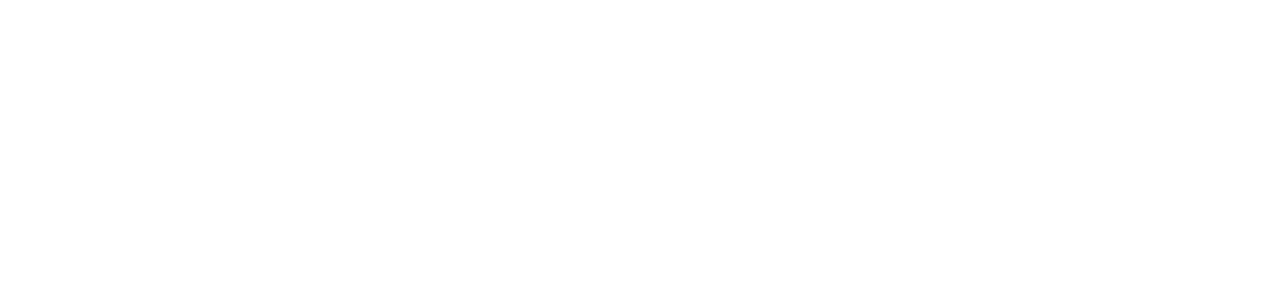
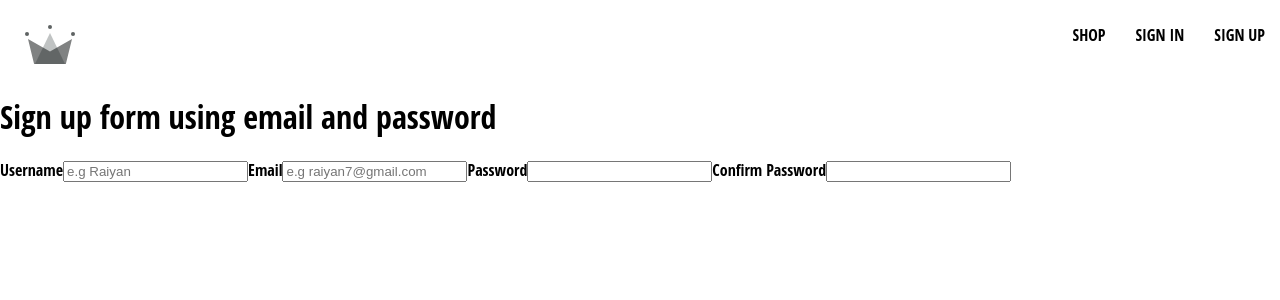
Before and after one commit to NabilRaiyan/Crwn-Clothing, a React (Create React App) app: page /sign-up in a window 1280 px wide. Before the commit this address had no page. Shown: the top 300 px of the page. Built offline with nearby package versions, Linux system fonts and the light colour scheme.

Commit message:
Adding sign up form

```diff
--- a/src/App.js
+++ b/src/App.js
@@ -2,6 +2,7 @@
 import Home from "./routes/home/home.component";
 import Navigation from './routes/navigation/navigation.component';
 import SignIn from './routes/sign-in/sign-in.component';
+import SignUp from './components/sign-up-form/signUpFormComponent';
 
 const Shop  = () =>{
   return (
@@ -20,6 +21,7 @@
         <Route index element={<Home />}></Route>
         <Route path='/shop' element={<Shop />}></Route>
         <Route path='/sign-in' element={<SignIn />}></Route>
+        <Route path='/sign-up' element={<SignUp />}></Route>
       </Route>
     </Routes>
 
--- /dev/null
+++ b/src/components/sign-up-form/signUpFormComponent.jsx
@@ -0,0 +1,23 @@
+
+
+const SignUp = ()=>{
+
+    return(
+        <div>
+            <h1>Sign up form using email and password</h1>
+            <label>Username</label>
+            <input placeholder = 'e.g Raiyan' type="text" required/>
+
+            <label>Email</label>
+            <input placeholder="e.g raiyan7@gmail.com" type="email" required/>
+
+            <label>Password</label>
+            <input type="password" required/>
+
+            <label>Confirm Password</label>
+            <input type="password" required/>
+        </div>
+    );
+}
+
+export default SignUp;
--- a/src/routes/navigation/navigation.component.jsx
+++ b/src/routes/navigation/navigation.component.jsx
@@ -20,6 +20,10 @@
                 <Link className="nav-link" to='/sign-in'>
                   SIGN IN
                 </Link>
+
+                <Link className="nav-link" to='/sign-up'>
+                  SIGN UP
+                </Link>
             </div>
         </div>
         <Outlet />
```
